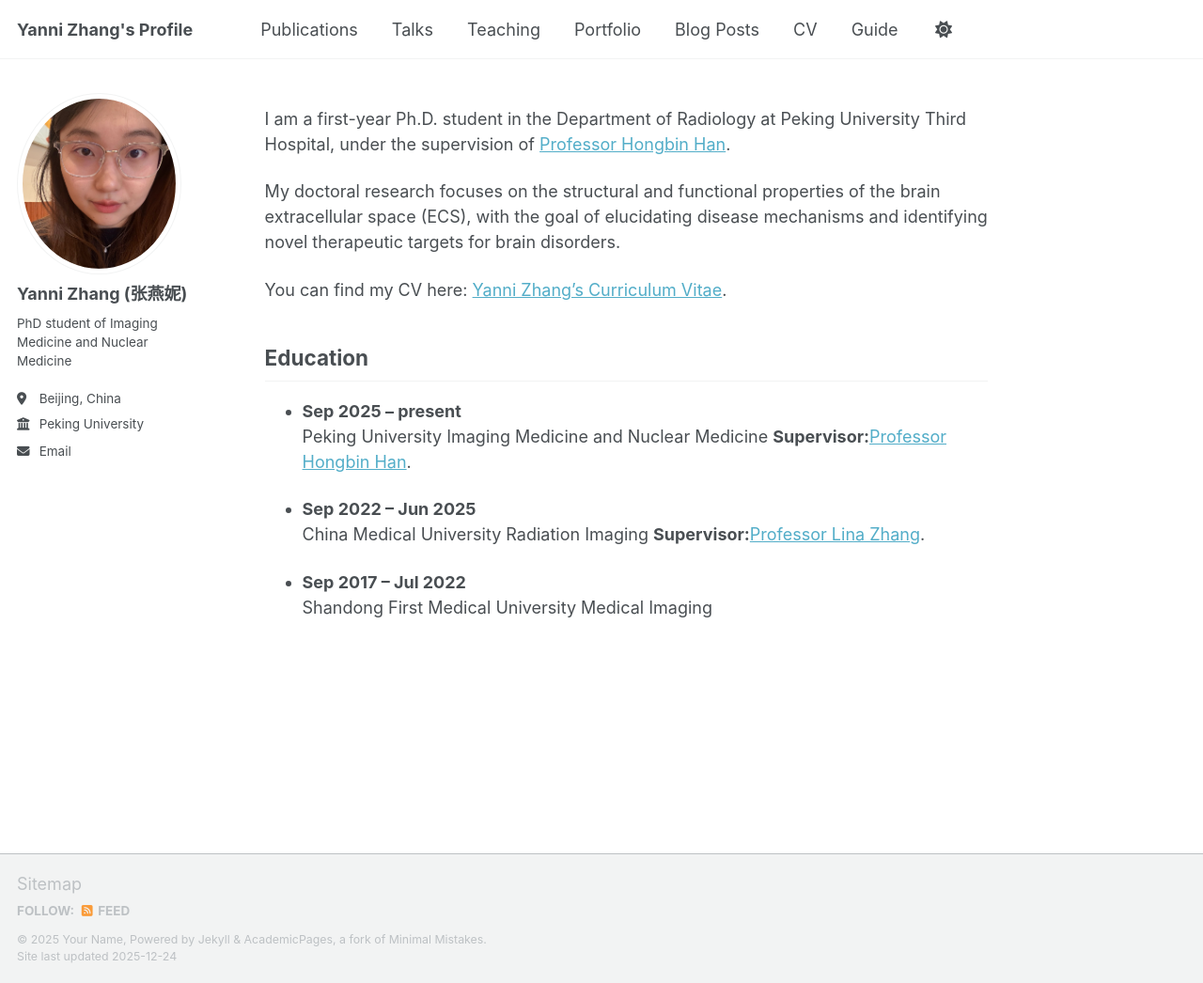
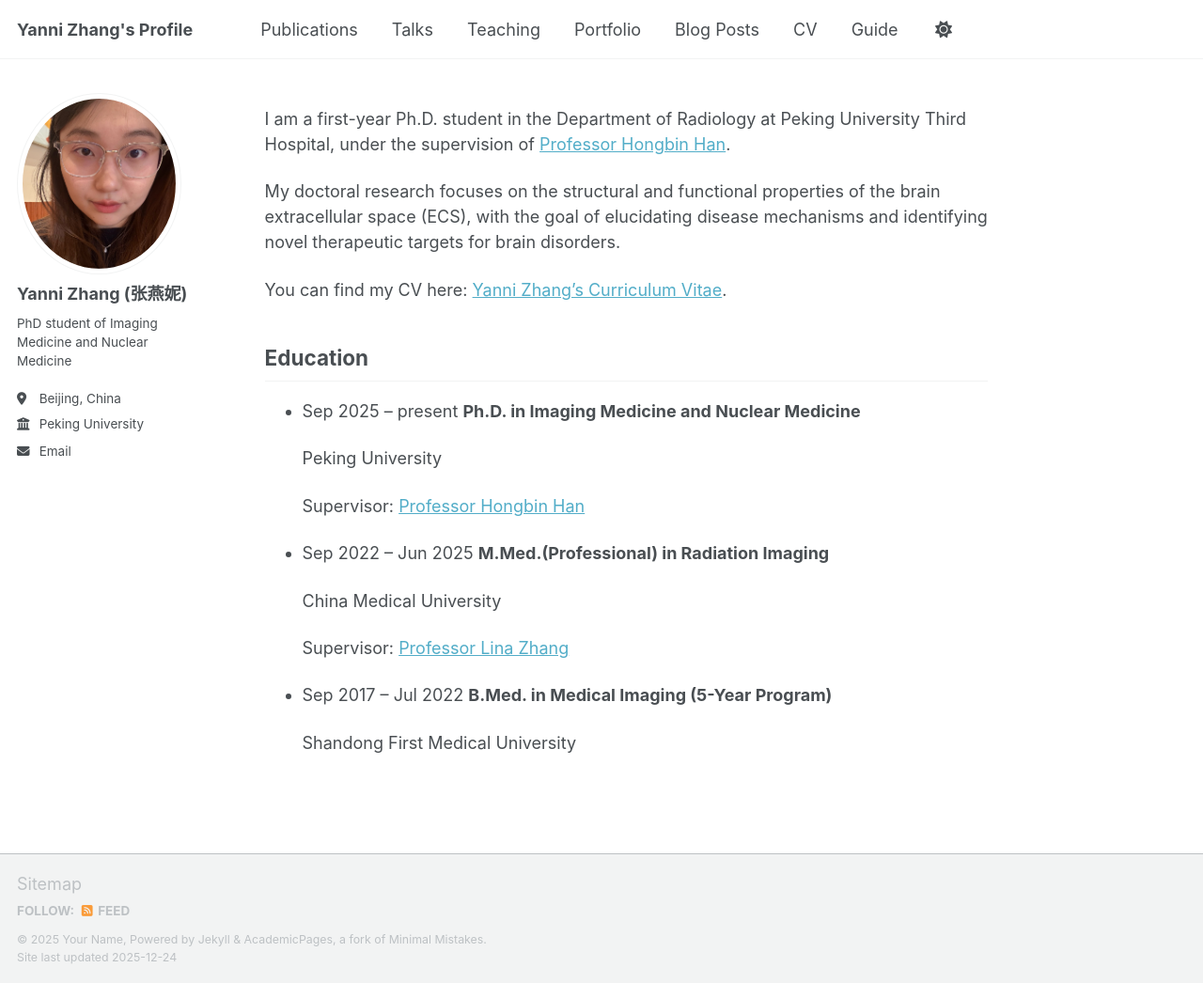
Before and after one commit to Yanniarea/Yanniarea.github.io, a Jekyll site: the page built from _pages/about.md, in a window 1280 px wide and 1046 px high. Shown: the whole window at 94% size. Built offline with Jekyll 4.4.1, drawn with Linux system fonts in a browser that asks for light colours; a script bundle is joined from its source files by our own code; library files that are not in the unit come from our copies.

Commit message:
Update about.md

```diff
--- a/_pages/about.md
+++ b/_pages/about.md
@@ -15,13 +15,18 @@ You can find my CV here: [Yanni Zhang's Curriculum Vitae](../assets/Curriculum_V
 
 Education
 ------
-- **Sep 2025 – present**
-  Peking University                     Imaging Medicine and Nuclear Medicine
-**Supervisor:**[Professor Hongbin Han](http://scholar.pku.edu.cn/hongbin_han/bio).
+- Sep 2025 – present    **Ph.D. in Imaging Medicine and Nuclear Medicine**
 
-- **Sep 2022 – Jun 2025**
-  China Medical University              Radiation Imaging
-   **Supervisor:**[Professor Lina Zhang](https://cmu.teacher.360eol.com/teacherBasic/preview?teacherId=18790).
+  Peking University
 
-- **Sep 2017 – Jul 2022**
-  Shandong First Medical University     Medical Imaging
+  Supervisor: [Professor Hongbin Han](http://scholar.pku.edu.cn/hongbin_han/bio)
+
+- Sep 2022 – Jun 2025    **M.Med.(Professional) in Radiation Imaging**
+
+  China Medical University
+
+  Supervisor: [Professor Lina Zhang](https://cmu.teacher.360eol.com/teacherBasic/preview?teacherId=18790)
+
+- Sep 2017 – Jul 2022    **B.Med. in Medical Imaging (5-Year Program)**
+
+  Shandong First Medical University
```
